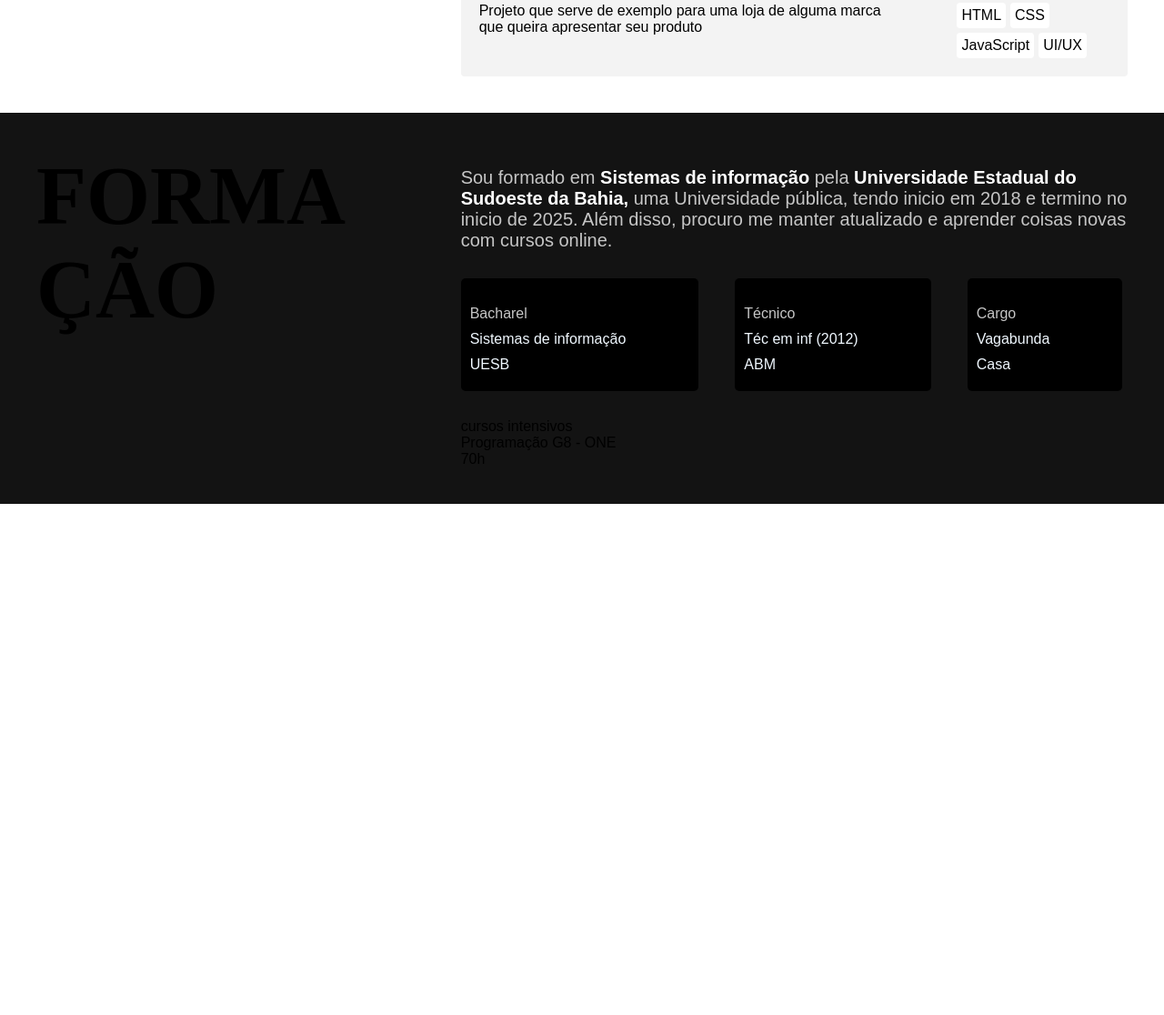
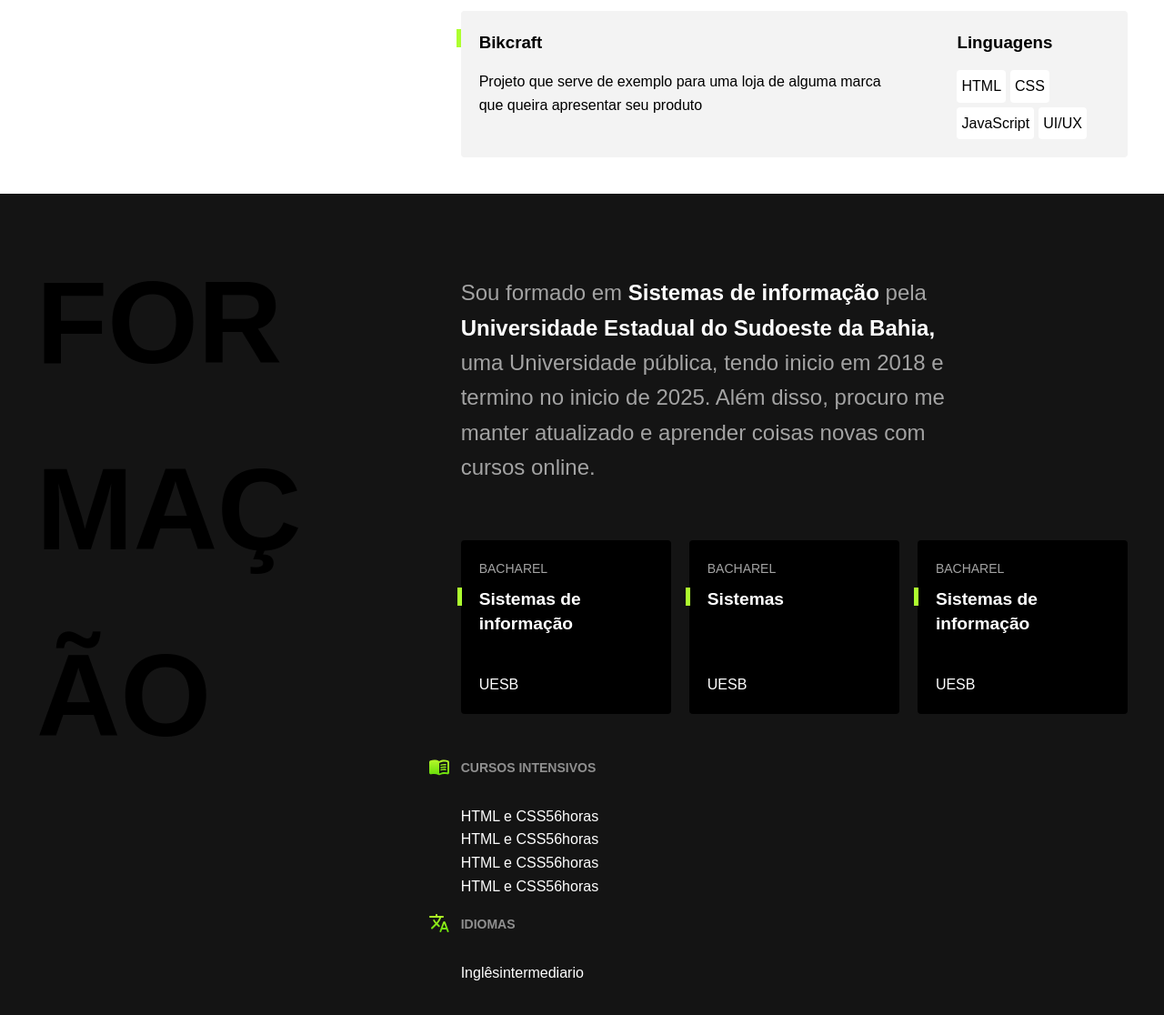
Before and after one commit to CaelSS/Portfolio-2.0, a plain HTML site: page index.html in a window 1280 px wide. Shown: the part 1048-2164 px from the top of the page at 91% size. Before the commit the page ends 1602 px from the top, so only its background shows below. Drawn offline with Linux system fonts and the light colour scheme.

Commit message:
refatoramento

```diff
--- a/css/experiencia.css
+++ b/css/experiencia.css
@@ -21,7 +21,7 @@
     gap: 20px;
 
     .subtitulo{
-      margin-top: 20px;
+      margin-top: 30px;
       margin-bottom: 30px;
     }
 
--- /dev/null
+++ b/css/formacao-teste.css
@@ -0,0 +1,66 @@
+.formacao {
+  background-color: #131313;
+  max-width: 1200px;
+  padding: 40px 20px;
+  display: grid;
+  grid-template-columns: 1fr 2fr;
+  gap: 100px;
+  margin: 0 auto;
+
+  .formacao-descricao {
+    color: #c6c6c6;
+    font-size: 20px;
+
+    strong {
+      color: white;
+    }
+  }
+
+  .titulo-formacao {
+    max-height: auto;
+    font-size: 90px;
+    word-break: break-all;
+    text-transform: uppercase;
+    font-family: bold;
+    color: black;
+  }
+
+  .cursos {
+    margin-top: 30px;
+    display: grid;
+    gap: 30px;
+
+    .form-cards {
+      display: flex;
+      gap: 40px;
+
+      .cards {
+        display: grid;
+        grid-row: row;
+        background-color: black;
+        border-radius: 5px;
+        width: 100px;
+        padding: 20px 80px 20px 15px;
+        gap: 10px;
+
+        .grau-form {
+          color: #c6c6c6;
+        }
+
+        p {
+          color: white;
+          font-family: bold;
+        }
+
+        .instituicao{
+          margin-top: 30px;
+          color: #c6c6c6;
+        }
+      }
+    }
+  }
+}
+
+.bg-collor {
+  background-color: #131313;
+}
--- a/css/formacao.css
+++ b/css/formacao.css
@@ -1,59 +1,119 @@
+.bg-collor {
+  background-color: #141414;
+  color: white;
+}
+
 .formacao {
-  background-color: #131313;
   max-width: 1200px;
   padding: 40px 20px;
+  margin: 0 auto;
   display: grid;
   grid-template-columns: 1fr 2fr;
   gap: 100px;
-  margin: 0 auto;
+
+  .titulo-formacao {
+    color: #000;
+    font-size: 8rem;
+    word-break: break-all;
+    text-transform: uppercase;
+  }
 
   .formacao-descricao {
-    color: #c6c6c6;
-    font-size: 20px;
+    font-size: 1.5rem;
+    max-width: 40ch;
+    margin-bottom: 60px;
+    color: #a3a3a3;
+    margin-top: 50px;
 
     strong {
-      color: white;
+      color: #fff;
     }
   }
 
-  .titulo-formacao {
-    max-height: auto;
-    font-size: 90px;
-    word-break: break-all;
-    text-transform: uppercase;
-    font-family: bold;
-    color: black;
+  .faculdade-lista {
+    display: flex;
+    flex-wrap: wrap;
+    gap: 20px;
+    margin-bottom: 50px;
+
+    .faculdade {
+      flex: 1; /*usa isso aqui pra ficar tudo do mesmo tamanho*/
+      background-color: #000;
+      padding: 20px;
+      border-radius: 4px;
+      display: flex;
+      flex-direction: column;
+    }
+
+    .faculdade-tipo{
+        font-size: 0.875rem;
+        text-transform: uppercase;
+        color: #a3a3a3;
+        margin-bottom: 10px;
+
+    }
+
+    .faculdade-curso{
+
+        font-size: 1.2rem;
+        line-height: 1.4;
+        margin-bottom: 40px;
+        position: relative;
+        flex: 1;
+
+    }
+
+    .faculdade-curso::before{
+         content: "";
+      width: 5px;
+      height: 20px;
+      background-color: greenyellow;
+
+      position: absolute;
+      left: -24px;
+    }
+
+    .faculdade-instituicao{
+        font-size: 1.5rem;
+    }
+
+
   }
 
-  .cursos {
-    margin-top: 20px;
-    display: grid;
-    gap: 30px;
+  .cursos{
+        margin-bottom: 20px;
+    }
 
-    .form-cards {
-      display: flex;
-      gap: 40px;
+    .formacao-extra h3{
+        font-size: 0.875rem;
+        line-height: 1.4;
+        color: #8f8f8f;
+        text-transform: uppercase;
+        margin-bottom: 30px;
+        position: relative;
 
-      .cards {
-        display: grid;
-        background-color: black;
-        border-radius: 5px;
-        width: auto;
-        padding: 30px 80px 20px 10px;
-        gap: 10px;
 
-        .grau-form {
-          color: #c6c6c6;
-        }
+    }
 
-        p {
-          color: aliceblue;
-        }
-      }
+    .formacao-extra h3::before{
+        display: block;
+        content: "";
+        width: 24px;
+        height: 24px;
+        background: url(../img/cursos.svg) no-repeat center center;
+        position: absolute;
+        left: -36px;
+        top: -4px;
     }
-  }
+
+    .idiomas h3::before{
+        display: block;
+        content: "";
+        width: 24px;
+        height: 24px;
+        background: url(../img/idiomas.svg) no-repeat center center;
+        position: absolute;
+        left: -36px;
+        top: -4px;
+    }
 }
-
-.bg-collor {
-  background-color: #131313;
-}
--- a/css/global.css
+++ b/css/global.css
@@ -1,24 +1,38 @@
 /*aqui é iniciado as estilizacoes padrao de um projeto. Reset*/
 
-body{
+* {
+  font-family: Arial, Helvetica, sans-serif !important;
+}
+
+body {
   margin: 0px;
   font-family: Arial, Helvetica, sans-serif;
+  line-height: 1.6; /* ✅ Melhora legibilidade */
+}
+
+body,
+input,
+textarea,
+select,
+button {
+  font-family: inherit;
+  font-size: inherit;
 }
 
 h1,
 h2,
 h3,
-p{
+p {
   margin: 0px;
 }
 
-ul{
+ul {
   margin: 0px;
   padding: 0px;
   list-style: none;
 }
 
-img{
+img {
   max-width: 100%;
   display: block;
 }
--- a/index.html
+++ b/index.html
@@ -106,13 +106,10 @@
       </section>
 
       <div class="bg-collor">
-
         <section id="formacao" class="formacao">
-
           <h2 class="titulo-formacao">formação</h2>
 
           <div class="cursos">
-
             <p class="formacao-descricao">
               Sou formado em <strong>Sistemas de informação</strong> pela
               <strong>Universidade Estadual do Sudoeste da Bahia, </strong>uma
@@ -121,34 +118,46 @@
               novas com cursos online.
             </p>
 
-            <div class="form-cards">
+            <ul class="faculdade-lista">
+              <li class="faculdade">
+                <span class="faculdade-tipo">Bacharel</span>
+                <h3 class="faculdade-curso">Sistemas de informação</h3>
+                <span class="facuçdade-instituicao">UESB</span>
+              </li>
 
-              <div class="cards">
-                <p class="grau-form">Bacharel</p>
-                <p>Sistemas de informação</p>
-                <p class="instituicao">UESB</p>
+              <li class="faculdade">
+                <span class="faculdade-tipo">Bacharel</span>
+                <h3 class="faculdade-curso">Sistemas </h3>
+                <span class="facuçdade-instituicao">UESB</span>
+              </li>
+
+              <li class="faculdade">
+                <span class="faculdade-tipo">Bacharel</span>
+                <h3 class="faculdade-curso">Sistemas de informação</h3>
+                <span class="facuçdade-instituicao">UESB</span>
+              </li>
+            </ul>
+
+            <div class="formacao-extra">
+              <div class="cursos">
+                <h3>Cursos intensivos</h3>
+                <ul>
+                  <li>HTML e CSS<span>56horas</span></li>
+                  <li>HTML e CSS<span>56horas</span></li>
+                  <li>HTML e CSS<span>56horas</span></li>
+                  <li>HTML e CSS<span>56horas</span></li>
+                </ul>
               </div>
 
-              <div class="cards">
-                <p class="grau-form">Técnico</p>
-                <p>Téc em inf (2012)</p>
-                <p class="instituicao">ABM</p>
+              <div class="idiomas">
+                <h3>Idiomas</h3>
+                <ul>
+                  <li>Inglês<span>intermediario</span></li>
+
+                </ul>
               </div>
 
-              <div class="cards">
-                <p class="grau-form">Cargo</p>
-                <p>Vagabunda</p>
-                <p class="instituicao">Casa</p>
-              </div>
 
-            </div>
-
-            <div class="cursos-extra">
-              <p class="titulo-cursos">cursos intensivos</p>
-              <div class="extra-cursos">
-                <p class="curso-nome">Programação G8 - ONE</p>
-                <p class="curso-horas">70h</p>
-              </div>
             </div>
           </div>
         </section>
```
Lines whose indentation alone changed are shown as unchanged.
